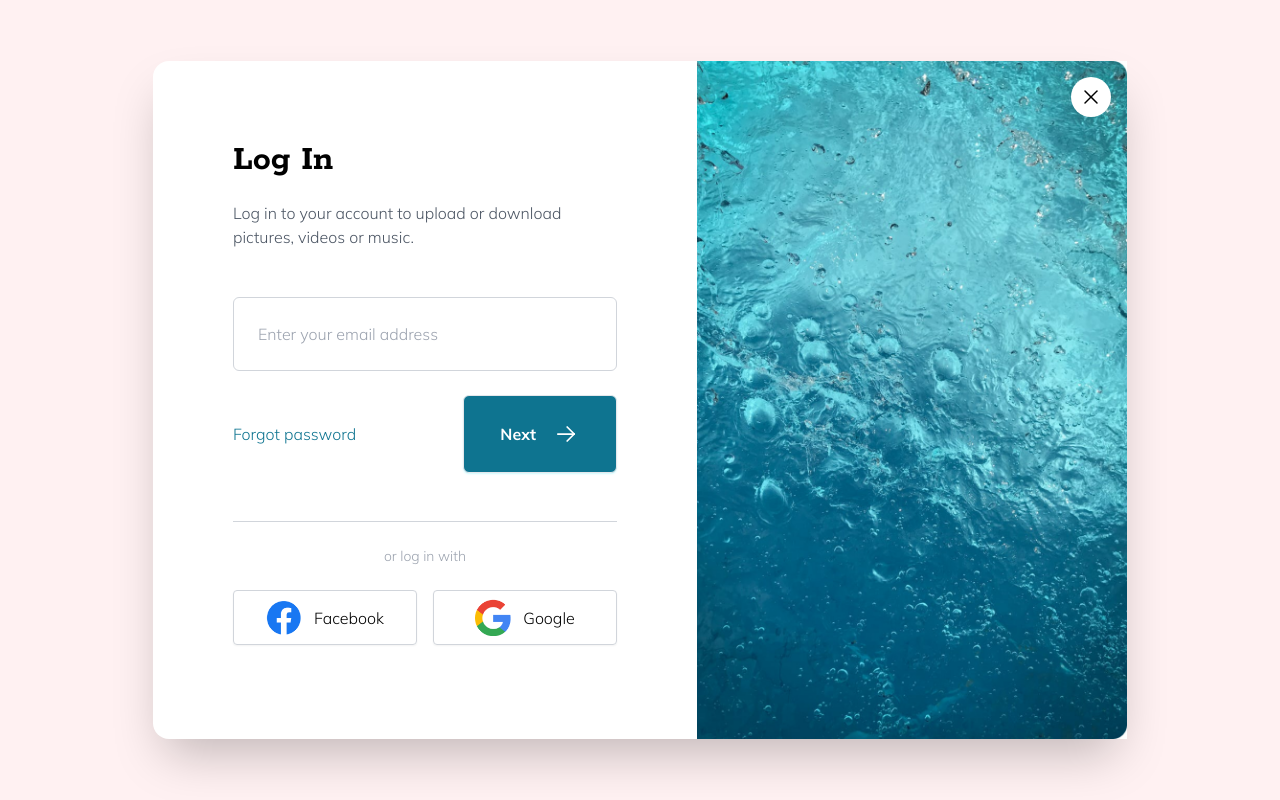
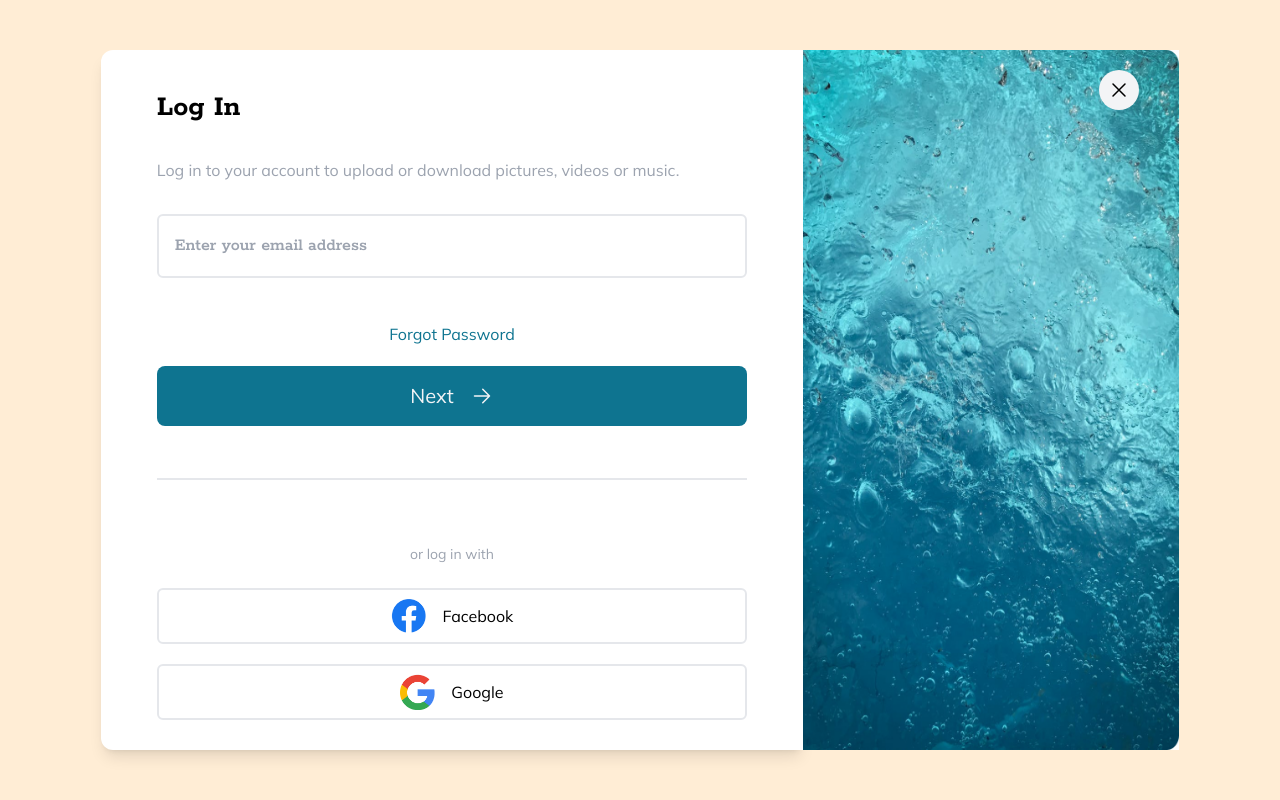
Before and after one commit to KouroshBhl/Tailwind-tutorial, a plain HTML site: page Mini projects/login-modal/index.html in a window 1280 px wide. Drawn offline with nearby package versions, Linux system fonts and the light colour scheme.

Commit message:
Implemented login modal

```diff
--- a/Mini projects/login-modal/index.html
+++ b/Mini projects/login-modal/index.html
@@ -21,104 +21,109 @@
     </script>
     <title>Login Modal</title>
   </head>
-  <body>
-    <!-- Global Container -->
-    <div class="flex items-center justify-center min-h-screen bg-rose-50">
-      <!-- Card Container -->
+  <body class="font-mono">
+    <!-- !Global container -->
+    <div class="bg-orange-100 flex items-center justify-center min-h-screen">
+      <div class="flex items-center justify-center h-[700px] lg:relative">
+        <!-- !CARD -->
+        <main
+          class="bg-white flex flex-col gap-8 shadow-lg lg:w-9/12 w-11/12 px-6 py-4 lg:py-10 lg:px-14 rounded-xl lg:rounded-r-none h-full"
+        >
+          <!-- !Heading container -->
+          <div class="flex justify-between items-center w-full">
+            <h2 class="text-3xl font-bold">Log In</h2>
+            <!-- !CLose Button-->
             <div
-        class="relative flex flex-col m-6 space-y-10 bg-white shadow-2xl rounded-2xl md:flex-row md:space-y-0 md:m-0"
+              class="flex items-center justify-center relative cursor-pointer lg:absolute lg:right-10 lg:top-5"
             >
-        <!-- Left Side -->
-        <div class="p-6 md:p-20">
-          <!-- Top Content -->
-          <h2 class="font-mono mb-5 text-4xl font-bold">Log In</h2>
-          <p class="max-w-sm mb-12 font-sans font-light text-gray-600">
+              <div
+                class="rounded-full bg-gray-300 w-5 h-5 p-5 lg:bg-gray-100"
+              ></div>
+              <svg
+                xmlns="http://www.w3.org/2000/svg"
+                fill="none"
+                viewBox="0 0 24 24"
+                stroke-width="1.5"
+                stroke="currentColor"
+                class="w-6 h-6 absolute"
+              >
+                <path
+                  stroke-linecap="round"
+                  stroke-linejoin="round"
+                  d="M6 18L18 6M6 6l12 12"
+                />
+              </svg>
+            </div>
+          </div>
+          <section>
+            <p class="text-gray-400 font-sans">
               Log in to your account to upload or download pictures, videos or
               music.
             </p>
+          </section>
+
+          <section class="flex flex-col justify-center items-center gap-5">
             <input
               type="text"
-            class="w-full p-6 border border-gray-300 rounded-md placeholder:font-sans placeholder:font-light"
+              class="px-4 py-4 text-lg text-gray-400 w-full border-2 rounded-md mb-6"
               placeholder="Enter your email address"
             />
 
-          <!-- Middle Content -->
+            <span class="text-cyan-700 font-sans">Forgot Password</span>
+
             <div
-            class="flex flex-col items-center justify-between mt-6 space-y-6 md:flex-row md:space-y-0"
+              class="w-full py-4 bg-cyan-700 group flex text-gray-100 items-center justify-center gap-4 font-sans rounded-lg cursor-pointer hover:shadow-xl hover:bg-cyan-600 hover:-translate-y-0.5 transition-all"
             >
-            <div class="font-thin text-cyan-700">Forgot password</div>
-
-            <button
-              class="w-full md:w-auto flex justify-center items-center p-6 space-x-4 font-sans font-bold text-white rounded-md shadow-lg px-9 bg-cyan-700 shadow-cyan-100 hover:bg-opacity-90 shadow-sm hover:shadow-lg border transition hover:-translate-y-0.5 duration-150"
-            >
-              <span>Next</span>
+              <button class="text-xl">Next</button>
               <svg
                 xmlns="http://www.w3.org/2000/svg"
-                class="w-7"
-                viewBox="0 0 24 24"
-                stroke-width="1.5"
-                stroke="#ffffff"
                 fill="none"
-                stroke-linecap="round"
-                stroke-linejoin="round"
-              >
-                <path stroke="none" d="M0 0h24v24H0z" fill="none" />
-                <line x1="5" y1="12" x2="19" y2="12" />
-                <line x1="13" y1="18" x2="19" y2="12" />
-                <line x1="13" y1="6" x2="19" y2="12" />
-              </svg>
-            </button>
-          </div>
-
-          <!-- Border -->
-          <div class="mt-12 border-b border-b-gray-300"></div>
-
-          <!-- Bottom Content -->
-          <p class="py-6 text-sm font-thin text-center text-gray-400">
-            or log in with
-          </p>
-
-          <!-- Bottom Buttons Container -->
-          <div
-            class="flex flex-col space-x-0 space-y-6 md:flex-row md:space-x-4 md:space-y-0"
-          >
-            <button
-              class="flex items-center justify-center py-2 space-x-3 border border-gray-300 rounded shadow-sm hover:bg-opacity-30 hover:shadow-lg hover:-translate-y-0.5 transition duration-150 md:w-1/2"
-            >
-              <img src="images/facebook.png" alt="" class="w-9" />
-              <span class="font-thin">Facebook</span>
-            </button>
-            <button
-              class="flex items-center justify-center py-2 space-x-3 border border-gray-300 rounded shadow-sm hover:bg-opacity-30 hover:shadow-lg hover:-translate-y-0.5 transition duration-150 md:w-1/2"
-            >
-              <img src="images/google.png" alt="" class="w-9" />
-              <span class="font-thin">Google</span>
-            </button>
-          </div>
-        </div>
-
-        <!-- Right Side -->
-        <img src="images/image.jpg" alt="" class="w-[430px] hidden md:block" />
-
-        <!-- Close Button -->
-        <div
-          class="group absolute -top-5 right-4 flex items-center justify-center w-10 h-10 bg-gray-200 rounded-full md:bg-white md:top-4 hover:cursor-pointer hover:-translate-y-0.5 transition duration-150"
-        >
-          <svg
-            xmlns="http://www.w3.org/2000/svg"
-            class="w-6 h-6 text-black group-hover:text-gray-600"
                 viewBox="0 0 24 24"
                 stroke-width="1.5"
                 stroke="currentColor"
-            fill="none"
+                class="w-6 h-6"
+              >
+                <path
                   stroke-linecap="round"
                   stroke-linejoin="round"
-          >
-            <path stroke="none" d="M0 0h24v24H0z" fill="none" />
-            <line x1="18" y1="6" x2="6" y2="18" />
-            <line x1="6" y1="6" x2="18" y2="18" />
+                  d="M4.5 12h15m0 0l-6.75-6.75M19.5 12l-6.75 6.75"
+                />
               </svg>
             </div>
+
+            <!-- !Line -->
+            <div class="border-b-2 w-full my-8"></div>
+          </section>
+
+          <!-- !Login -->
+          <div class="flex flex-col gap-5">
+            <section
+              class="flex flex-col items-center justify-center font-sans gap-6"
+            >
+              <span class="text-gray-400 text-sm">or log in with</span>
+
+              <button
+                class="w-full bg-white border-2 rounded-md py-2 flex justify-center items-center gap-4 hover:-translate-y-0.5 hover:shadow-md transition-all"
+              >
+                <img src="./images/facebook.png" alt="facebook" class="h-9" />
+                Facebook
+              </button>
+            </section>
+            <section
+              class="flex flex-col items-center justify-center font-sans gap-6"
+            >
+              <button
+                class="w-full bg-white border-2 rounded-md py-2 flex justify-center items-center gap-4 hover:-translate-y-0.5 hover:shadow-md transition-all"
+              >
+                <img src="./images/google.png" alt="google" class="h-9" />
+                Google
+              </button>
+            </section>
+          </div>
+        </main>
+        <figure class="hidden lg:block">
+          <img src="./images/image.jpg" alt="login" class="h-[700px]" />
+        </figure>
       </div>
     </div>
   </body>
```
Lines whose indentation alone changed are shown as unchanged.
